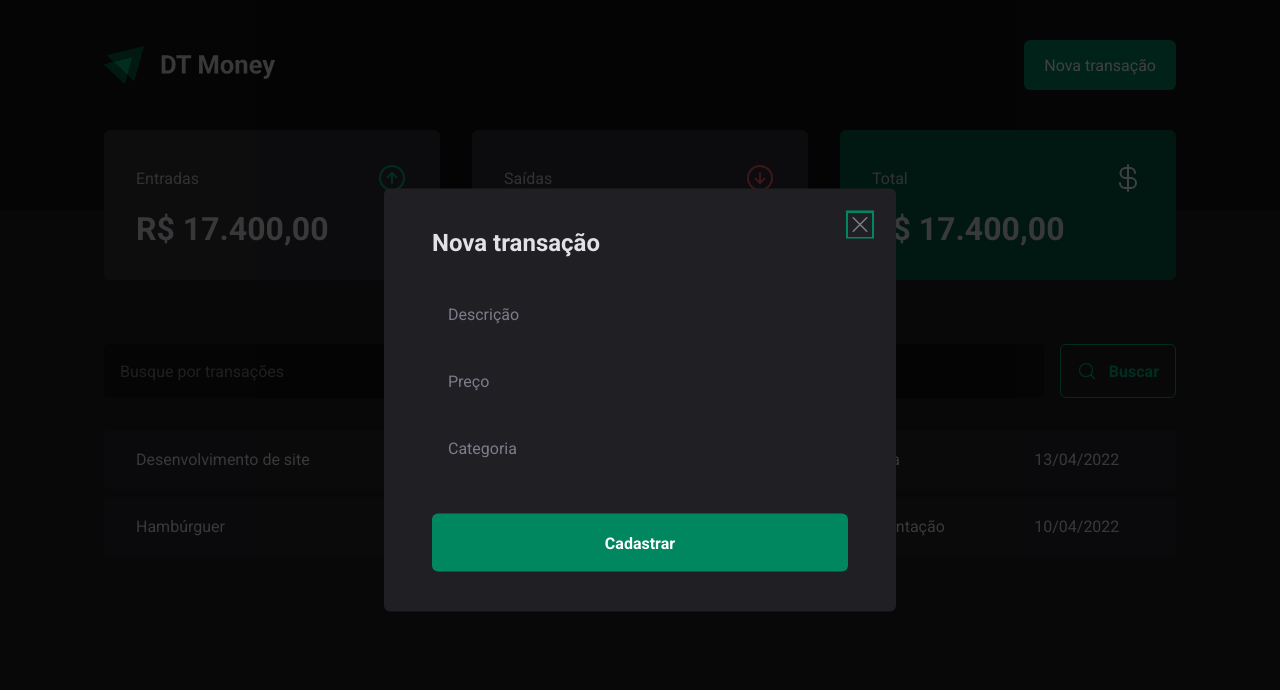
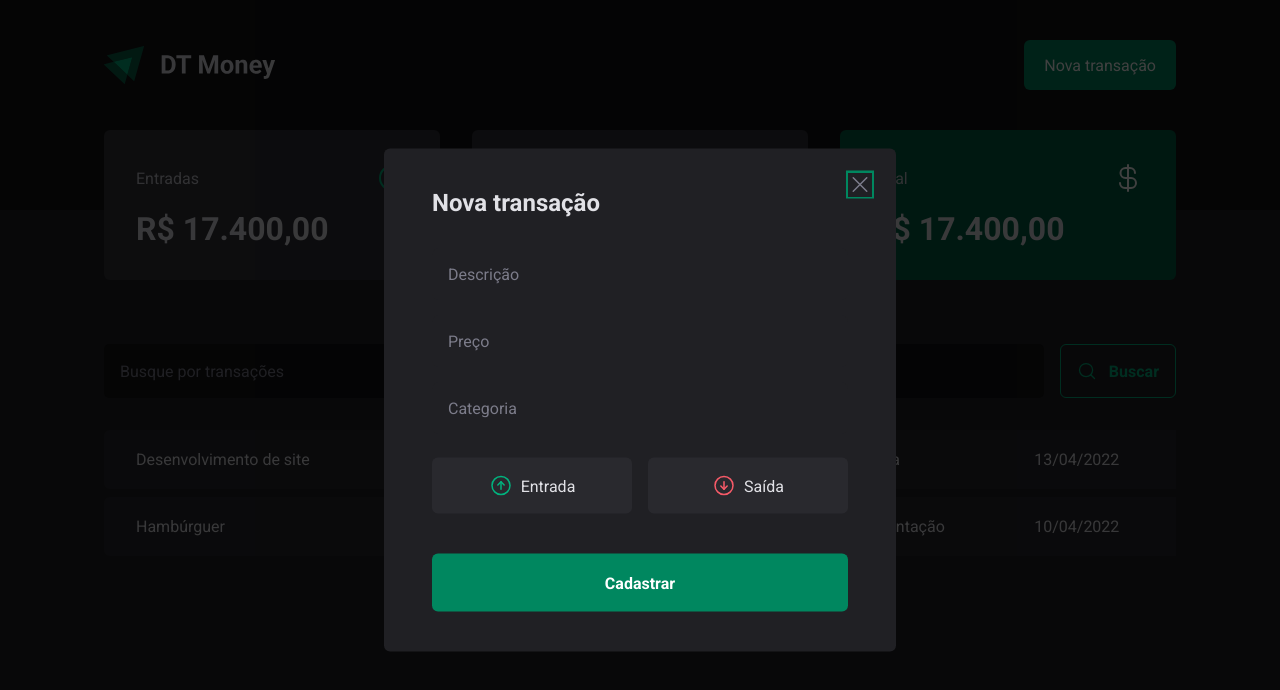
Before and after one commit to JoaoMagnago/dt-money, a React (Vite) app: page / in a window 1280 px wide. Both pictures are taken after a click on the button "Nova transação". Shown: the top 690 px of the page. Built offline with nearby package versions, Linux system fonts and the light colour scheme.

Commit message:
feat: create income and outcome button styles

```diff
--- a/src/components/NewTransactionModal/index.tsx
+++ b/src/components/NewTransactionModal/index.tsx
@@ -1,6 +1,6 @@
 import * as Dialog from '@radix-ui/react-dialog';
-import { X } from 'phosphor-react';
-import { CloseButton, Content, Overlay } from './styles';
+import { ArrowCircleDown, ArrowCircleUp, X } from 'phosphor-react';
+import { CloseButton, Content, Overlay, TransactionType, TransactionTypeBytton } from './styles';
 
 export function NewTransactionModal() {
   return (
@@ -18,6 +18,18 @@ export function NewTransactionModal() {
           <input type="text" placeholder='Preço' required />
           <input type="text" placeholder='Categoria' required />
 
+          <TransactionType>
+            <TransactionTypeBytton variant={'income'}>
+              <ArrowCircleUp size={24} />
+              Entrada
+            </TransactionTypeBytton>
+
+            <TransactionTypeBytton variant={'outcome'}>
+              <ArrowCircleDown size={24} />
+              Saída
+            </TransactionTypeBytton>
+          </TransactionType>
+
           <button type="submit">Cadastrar</button>
         </form>
       </Content>
--- a/src/components/NewTransactionModal/styles.ts
+++ b/src/components/NewTransactionModal/styles.ts
@@ -68,3 +68,31 @@ export const CloseButton = styled(Dialog.Close)`
   cursor: pointer;
   color: ${props => props.theme['gray-500']};
 `;
+
+export const TransactionType = styled.div`
+  display: grid;
+  grid-template-columns: repeat(2, 1fr);
+  gap: 1rem;
+  margin-top: 0.5rem;
+`;
+
+interface TransactionTypeByttonProps {
+  variant: 'income' | 'outcome';
+}
+
+export const TransactionTypeBytton = styled.button<TransactionTypeByttonProps>`
+  display: flex;
+  align-items: center;
+  justify-content: center;
+  gap: 0.5rem;
+  border-radius: 6px;
+  border: 0;
+  cursor: pointer;
+  padding: 1rem;
+  background: ${props => props.theme['gray-700']};
+  color: ${props => props.theme['gray-100']};
+
+  svg {
+    color: ${props => props.variant === 'income' ? props.theme['green-300'] : props.theme['red-300']};
+  }
+`;
```
